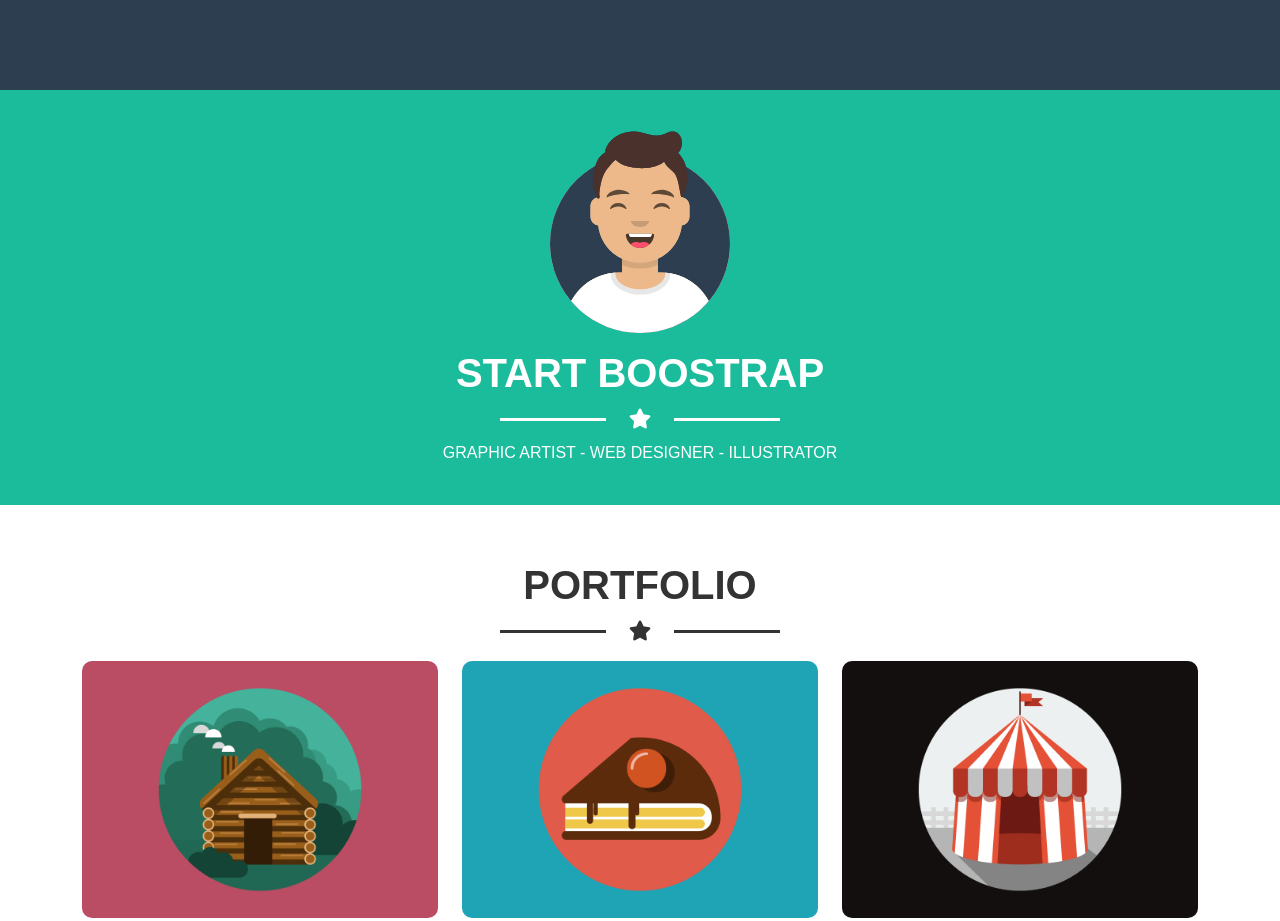
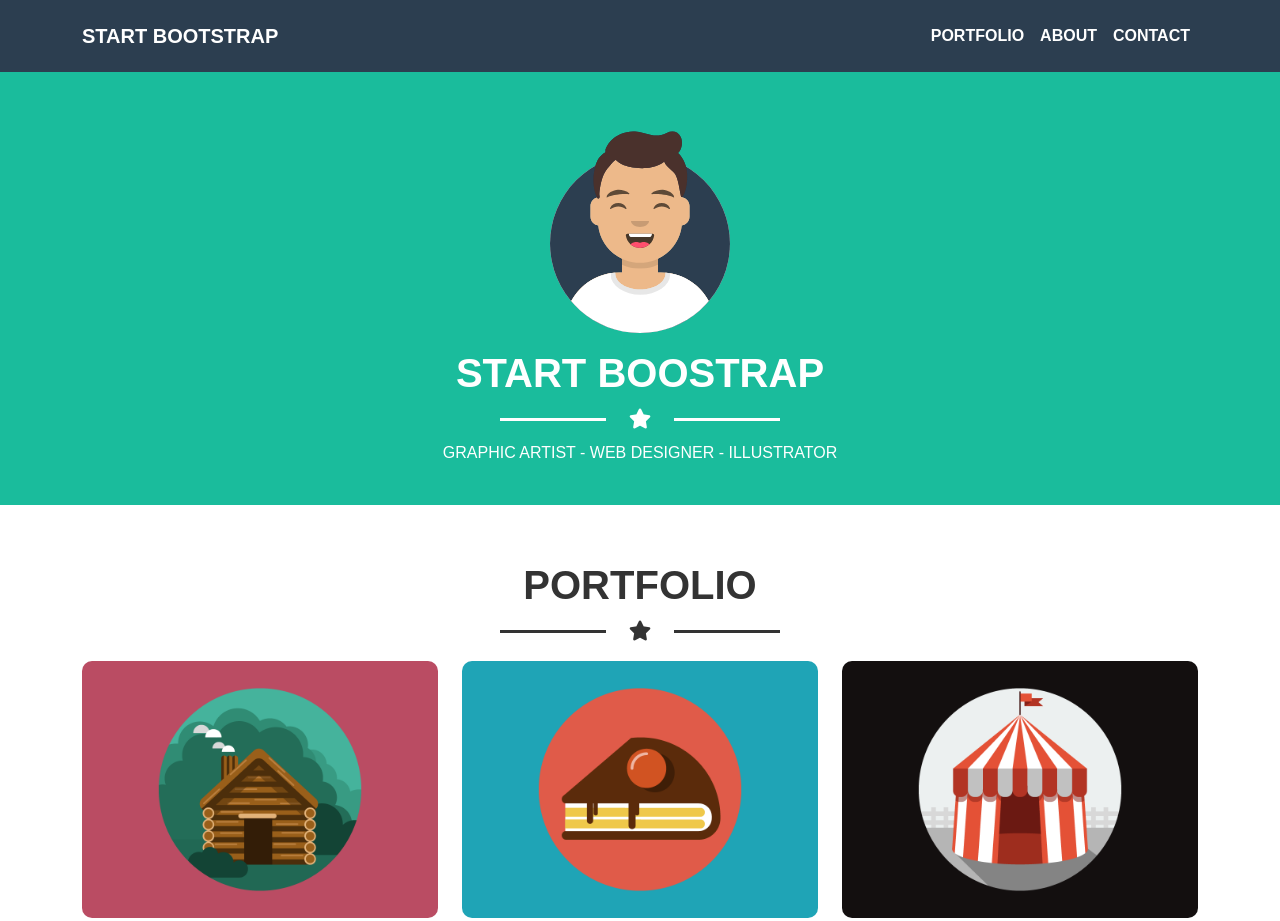
Before and after one commit to ValentinaZussino/html-css-bootstrap-freelancer, a plain HTML site: page index.html in a window 1280 px wide. Shown: the top 921 px of the page. Drawn offline with nearby package versions, Linux system fonts and the light colour scheme.

Commit message:
navbar ok

```diff
--- a/css/style.css
+++ b/css/style.css
@@ -6,6 +6,7 @@
     --green: rgb(26, 188, 156);
     --darkgray: gray;
 }
+html { scroll-padding-top: 50px;}
 body {
     background-color: var(--white);
     color: var(--white);
@@ -20,21 +21,19 @@ body {
 /* HEADER */
 header {
     width: 100%;
-    height: 90px;
     position: fixed;
     top: 0;
     left: 0;
     z-index: 900;
 }
+#boot-navbar .nav-link:hover, .navbar-toggler:hover, .fa-solid.fa-bars:hover { color: var(--green);}
 /* MAIN */
 #hero { padding-top: 100px;}
 #hero img.avatar {
     width: 50%;
     max-width: 100%;
 }
-.star {
-    width: 250px;
-}
+.star { width: 250px;}
 .star:before, .star:after {
     content: '';
     display: block;
--- a/index.html
+++ b/index.html
@@ -12,9 +12,25 @@
 </head>
 <body>
     <!-- header -->
-    <header class="vz_bg-deepblue">
-        <nav>
-            <div class="container-md"></div>
+    <header class="vz_bg-deepblue py-2">
+        <nav class="navbar navbar-expand-md navbar-dark">
+            <div class="container-md">
+                <a class="navbar-brand text-uppercase fw-bold" href="#">start bootstrap</a>
+                <button class="navbar-toggler" type="button" data-bs-toggle="collapse" data-bs-target="#boot-navbar" aria-controls="boot-navbar" aria-expanded="false" aria-label="Toggle navigation"><i class="fa-solid fa-bars"></i></button>
+                <div class="collapse navbar-collapse" id="boot-navbar">
+                    <ul class="navbar-nav ms-auto">
+                        <li class="nav-item">
+                            <a class="nav-link active text-uppercase fw-bold" aria-current="page" href="#portfolio">portfolio</a>
+                        </li>
+                        <li class="nav-item">
+                            <a class="nav-link active text-uppercase fw-bold" aria-current="page" href="#about">about</a>
+                        </li>
+                        <li class="nav-item">
+                            <a class="nav-link active text-uppercase fw-bold" aria-current="page" href="#contact">contact</a>
+                        </li>
+                    </ul>
+                </div>
+            </div>
         </nav>
     </header>
     <!-- main -->
```
